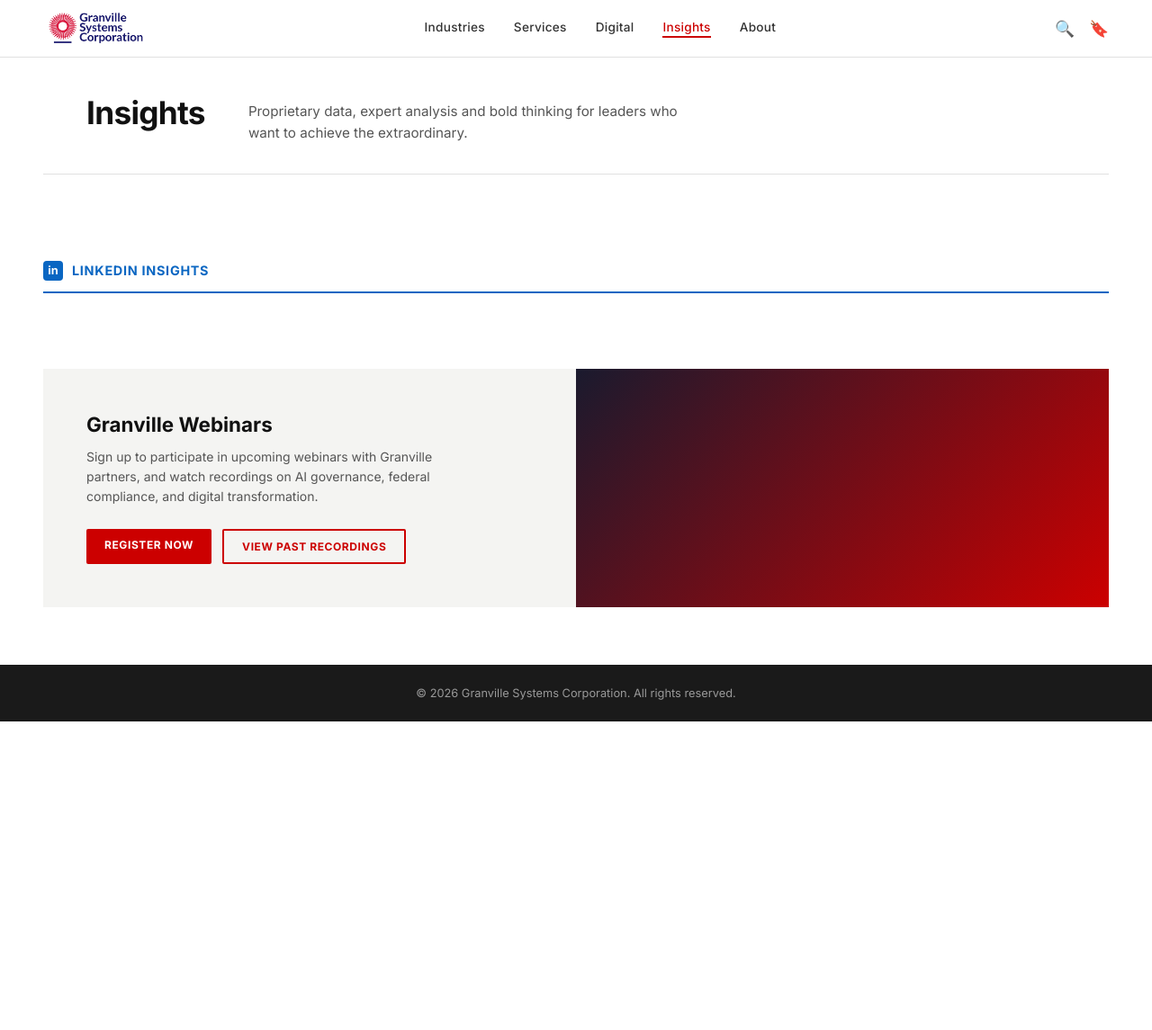
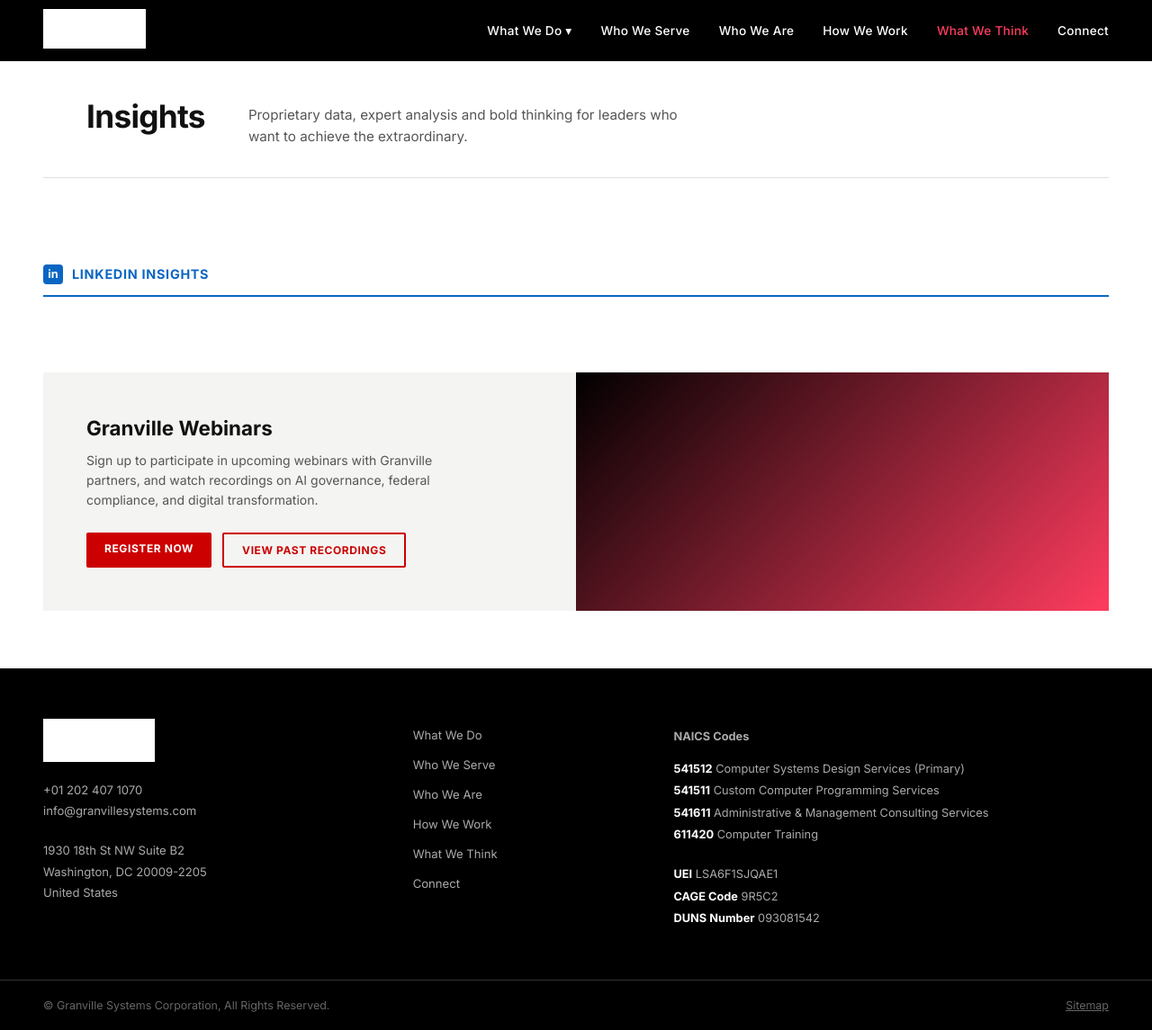
Before and after one commit to defutures8/insights-dashboard, a Flask app: template templates/index.html in a window 1280 px wide. Shown: the whole page at 90% size. Before the commit the page ends 802 px from the top, so only its background shows below. Run offline with Flask 3, Linux system fonts and the light colour scheme; the template is opened without the code that fills it, so the values that code supplies are empty.

Commit message:
"feat: Granville Wix-style dark header and footer"

```diff
--- a/static/style.css
+++ b/static/style.css
@@ -6,15 +6,14 @@
   color: #1a1a1a;
 }
 
-/* Header */
+/* Header - Granville Wix style dark */
 header {
   display: flex;
   align-items: center;
   justify-content: space-between;
   padding: 0 48px;
-  height: 64px;
-  border-bottom: 1px solid #e0e0e0;
-  background: #fff;
+  height: 68px;
+  background: #000000;
   position: sticky;
   top: 0;
   z-index: 100;
@@ -24,36 +23,26 @@
   height: 44px;
   width: auto;
   object-fit: contain;
+  filter: brightness(0) invert(1);
 }
 
 .header-nav {
   display: flex;
   gap: 32px;
+  align-items: center;
 }
 
 .header-nav a {
   text-decoration: none;
   font-size: 0.85rem;
   font-weight: 500;
-  color: #333;
+  color: #ffffff;
   letter-spacing: 0.02em;
 }
 
-.header-nav a:hover { color: #cc0000; }
+.header-nav a:hover { color: #ff3c5f; }
 
-.header-nav a.active {
-  color: #cc0000;
-  border-bottom: 2px solid #cc0000;
-  padding-bottom: 2px;
-}
-
-.header-right {
-  display: flex;
-  gap: 16px;
-  font-size: 1.1rem;
-  color: #555;
-  cursor: pointer;
-}
+.header-nav a.active { color: #ff3c5f; }
 
 /* Page heading */
 .page-heading {
@@ -87,7 +76,7 @@
 /* Main */
 main { padding: 0 48px 64px; }
 
-/* Hero solo - full width no recommended panel */
+/* Hero solo */
 .hero-solo {
   margin-bottom: 48px;
   border-bottom: 1px solid #e0e0e0;
@@ -100,7 +89,6 @@
   color: inherit;
 }
 
-/* Hero image */
 .hero-image img {
   width: 100%;
   height: 420px;
@@ -285,10 +273,7 @@
   cursor: pointer;
 }
 
-.cta-btn.primary {
-  background: #cc0000;
-  color: #fff;
-}
+.cta-btn.primary { background: #cc0000; color: #fff; }
 
 .cta-btn.secondary {
   background: transparent;
@@ -297,21 +282,97 @@
 }
 
 .cta-right {
-  background: linear-gradient(135deg, #1a1a2e 0%, #cc0000 100%);
+  background: linear-gradient(135deg, #000000 0%, #ff3c5f 100%);
 }
 
-/* Footer */
+/* Footer - Granville Wix style dark */
 footer {
-  background: #1a1a1a;
-  color: #999;
-  text-align: center;
-  padding: 24px;
+  background: #000000;
+  color: #ffffff;
+  padding: 0;
+}
+
+.footer-top {
+  display: grid;
+  grid-template-columns: 1.5fr 1fr 2fr;
+  gap: 48px;
+  padding: 56px 48px;
+}
+
+.footer-logo {
+  height: 48px;
+  width: auto;
+  object-fit: contain;
+  filter: brightness(0) invert(1);
+  margin-bottom: 20px;
+  display: block;
+}
+
+.footer-logo-col p {
+  font-size: 0.82rem;
+  color: #aaa;
+  line-height: 1.8;
+}
+
+.footer-nav-col {
+  display: flex;
+  flex-direction: column;
+  gap: 12px;
+  padding-top: 8px;
+}
+
+.footer-nav-col a {
+  text-decoration: none;
+  font-size: 0.82rem;
+  color: #aaa;
+  line-height: 1.6;
+}
+
+.footer-nav-col a:hover { color: #ff3c5f; }
+
+.footer-naics-col {
+  padding-top: 8px;
+}
+
+.naics-title {
+  font-size: 0.9rem;
+  font-weight: 700;
+  color: #ffffff;
+  margin-bottom: 12px;
+}
+
+.footer-naics-col p {
   font-size: 0.8rem;
+  color: #aaa;
+  line-height: 1.9;
 }
+
+.footer-naics-col strong {
+  color: #ffffff;
+}
+
+.footer-bottom {
+  display: flex;
+  justify-content: space-between;
+  align-items: center;
+  padding: 20px 48px;
+  border-top: 1px solid #333;
+  font-size: 0.78rem;
+  color: #666;
+}
+
+.footer-bottom a {
+  color: #666;
+  text-decoration: underline;
+}
+
+.footer-bottom a:hover { color: #fff; }
 
 /* Responsive */
 @media (max-width: 1100px) {
   .grid-4 { grid-template-columns: repeat(2, 1fr); }
+  .footer-top { grid-template-columns: 1fr 1fr; }
+  .footer-naics-col { grid-column: span 2; }
 }
 
 @media (max-width: 800px) {
@@ -320,6 +381,8 @@
   header { padding: 0 24px; }
   main { padding: 0 24px 48px; }
   .hero-image img { height: 280px; }
+  .footer-top { grid-template-columns: 1fr; padding: 40px 24px; }
+  .footer-bottom { padding: 16px 24px; flex-direction: column; gap: 8px; }
 }
 
 @media (max-width: 600px) {
--- a/templates/index.html
+++ b/templates/index.html
@@ -13,16 +13,13 @@
       <img src="/static/logo.png" alt="Granville Systems" class="brand-logo">
     </div>
     <nav class="header-nav">
-      <a href="#">Industries</a>
-      <a href="#">Services</a>
-      <a href="#">Digital</a>
-      <a href="#" class="active">Insights</a>
-      <a href="#">About</a>
+      <a href="#">What We Do &#9662;</a>
+      <a href="#">Who We Serve</a>
+      <a href="#">Who We Are</a>
+      <a href="#">How We Work</a>
+      <a href="#" class="active">What We Think</a>
+      <a href="#">Connect</a>
     </nav>
-    <div class="header-right">
-      <span>&#128269;</span>
-      <span>&#128278;</span>
-    </div>
   </header>
 
   <main>
@@ -115,7 +112,40 @@
   </main>
 
   <footer>
-    <p>&copy; 2026 Granville Systems Corporation. All rights reserved.</p>
+    <div class="footer-top">
+      <div class="footer-logo-col">
+        <img src="/static/logo.png" alt="Granville Systems" class="footer-logo">
+        <p>+01 202 407 1070</p>
+        <p>info@granvillesystems.com</p>
+        <br>
+        <p>1930 18th St NW Suite B2</p>
+        <p>Washington, DC 20009-2205</p>
+        <p>United States</p>
+      </div>
+      <div class="footer-nav-col">
+        <a href="#">What We Do</a>
+        <a href="#">Who We Serve</a>
+        <a href="#">Who We Are</a>
+        <a href="#">How We Work</a>
+        <a href="#">What We Think</a>
+        <a href="#">Connect</a>
+      </div>
+      <div class="footer-naics-col">
+        <p class="naics-title">NAICS Codes</p>
+        <p><strong>541512</strong> Computer Systems Design Services (Primary)</p>
+        <p><strong>541511</strong> Custom Computer Programming Services</p>
+        <p><strong>541611</strong> Administrative & Management Consulting Services</p>
+        <p><strong>611420</strong> Computer Training</p>
+        <br>
+        <p><strong>UEI</strong> LSA6F1SJQAE1</p>
+        <p><strong>CAGE Code</strong> 9R5C2</p>
+        <p><strong>DUNS Number</strong> 093081542</p>
+      </div>
+    </div>
+    <div class="footer-bottom">
+      <p>&copy; Granville Systems Corporation, All Rights Reserved.</p>
+      <a href="#">Sitemap</a>
+    </div>
   </footer>
 
 </body>
```
